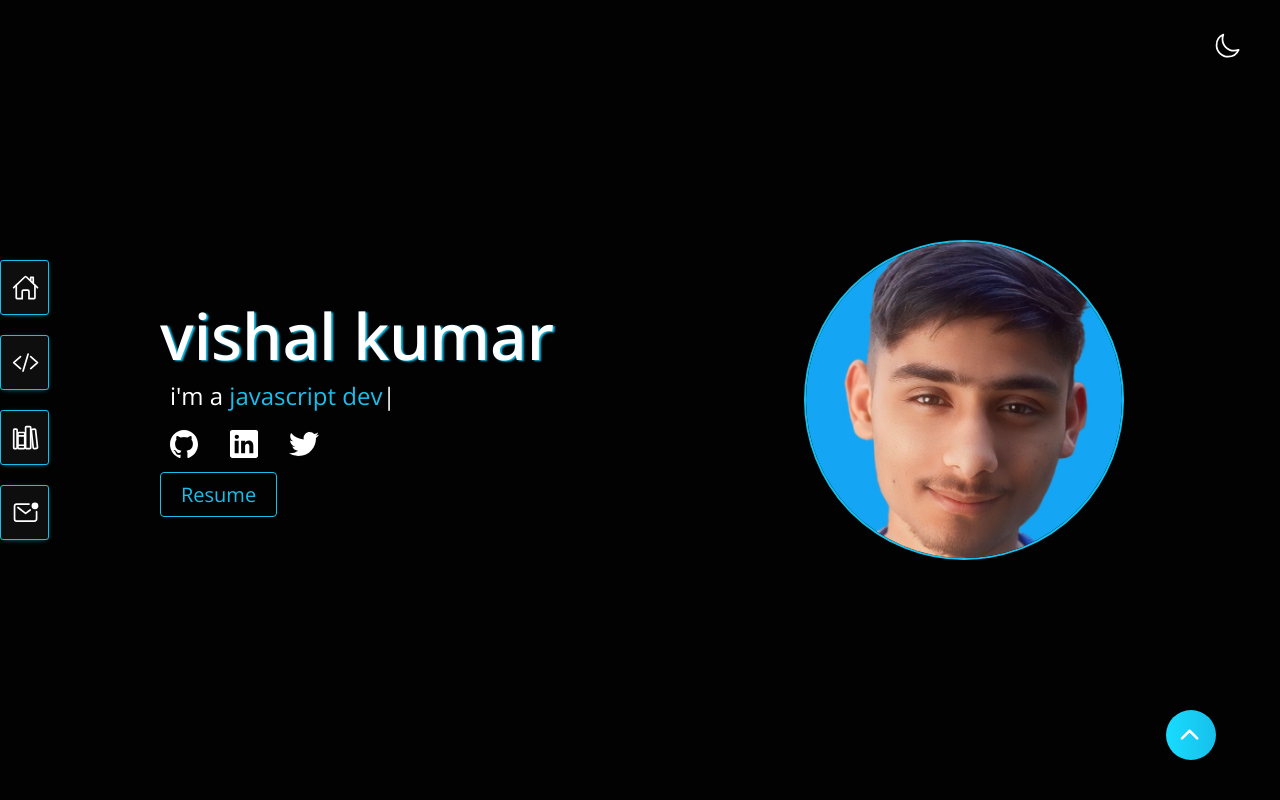
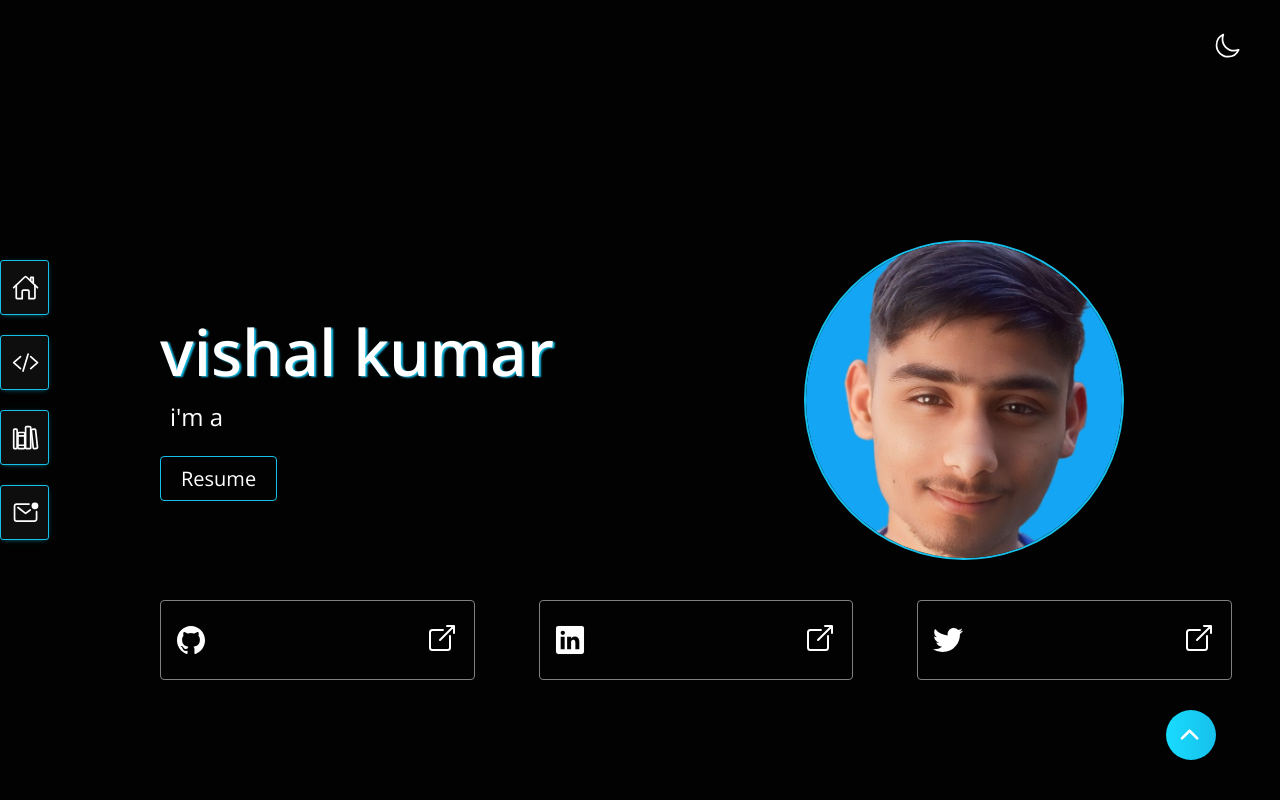
Before and after one commit to vishalkumar12323/Vishal-Portfolios-, a website built with Vite: page index.html in a window 1280 px wide. Shown: the top 800 px of the page. Built offline with nearby package versions, Linux system fonts and the light colour scheme.

Commit message:
update social-links section

```diff
--- a/index.html
+++ b/index.html
@@ -61,23 +61,6 @@
             <h1 class="my-name">vishal kumar</h1>
             <p class="about">i'm a <span id="element"></span></p>
 
-            <div class="social-link">
-              <ul>
-                <li>
-                  <a href="https://github.com/vishalkumar12323" class="s-link" target="_blank"><ion-icon
-                      name="logo-github" size="large" class="social-icon"></ion-icon></a>
-                </li>
-                <li>
-                  <a href="https://www.linkedin.com/in/vishal-ninaniya/" target="_blank" class="s-link"><ion-icon
-                      name="logo-linkedin" size="large" class="social-icon"></ion-icon></a>
-                </li>
-                <li>
-                  <a href="https://twitter.com/vishalkumar2654" class="s-link" target="_blank"><ion-icon
-                      name="logo-twitter" size="large" class="social-icon"></ion-icon></a>
-                </li>
-              </ul>
-            </div>
-
             <div class="buttons">
               <a class="btn" href="#">Resume</a>
             </div>
@@ -86,6 +69,23 @@
         <div class="right select">
           <div class="img-box">
             <img src="/images/profile-photo.jpeg" alt="vishal kumar" />
+          </div>
+        </div>
+
+        <div class="bottom">
+          <div class="link-box">
+            <div class="link-card">
+              <ion-icon name="logo-github" size="large" class="social-icon"></ion-icon>
+              <a href="https://github.com/vishalkumar12323" class="s-link" target="_blank"><ion-icon name="open-outline" size="large" class="social-icon"></ion-icon></a>
+            </div>
+            <div class="link-card">
+              <ion-icon name="logo-linkedin" size="large" class="social-icon"></ion-icon>
+              <a href="https://www.linkedin.com/in/vishal-ninaniya/" target="_blank" class="s-link"><ion-icon name="open-outline" size="large" class="social-icon"></ion-icon></a>
+            </div>
+            <div class="link-card">
+              <ion-icon name="logo-twitter" size="large" class="social-icon"></ion-icon>
+              <a href="https://twitter.com/vishalkumar2654" class="s-link" target="_blank"><ion-icon name="open-outline" size="large" class="social-icon"></ion-icon></a>
+            </div>
           </div>
         </div>
       </div>
@@ -294,7 +294,6 @@
     </section>
   </main>
 
-
   <!-- Footer Section ---------------------->
   <footer class="footer-section">
     <div class="container">
@@ -317,9 +316,8 @@
   <!-- script section  --------------------->
   <script type="module" src="javascript/main.js"></script>
   <script type="module" src="https://unpkg.com/ionicons@7.1.0/dist/ionicons/ionicons.esm.js"></script>
-  <script src="https://unpkg.com/typed.js@2.1.0/dist/typed.umd.js"></script>
-  <script>
-
+  <!-- <script src="https://unpkg.com/typed.js@2.1.0/dist/typed.umd.js"></script> -->
+  <!-- <script>
     const type = new Typed("#element", {
       strings: [
         "web developer",
@@ -332,7 +330,20 @@
 
     type.typeSpeed = 100;
     type.loop = true;
-  </script>
+  </script> -->
 </body>
 
 </html>
+
+<!-- <i class="fa-solid fa-code"></i> -->
+<!-- <i class="fa-solid fa-house"></i> -->
+<!-- <i class="fa-solid fa-bars"></i> -->
+<!-- <i class="fa-solid fa-envelope"></i> -->
+<!-- <i class="fa-brands fa-linkedin"></i> -->
+<!-- <i class="fa-solid fa-location-dot"></i> -->
+<!-- <i class="fa-brands fa-square-github"></i> -->
+<!-- <i class="fa-solid fa-mobile"></i> -->
+<!-- <i class="fa-brands fa-slack"></i> -->
+<!-- <i class="fa-solid fa-moon"></i> -->
+<!-- <i class="fa-solid fa-sun"></i> -->
+<!-- <i class="fa-solid fa-chevron-up"></i> -->
--- a/javascript/main.js
+++ b/javascript/main.js
@@ -1,15 +1,14 @@
 import projects from "./projects.json";
 import { card } from "./card";
 import { progressBar } from "./progress-bar";
-import { themeToggler } from "./web-theme"
-
+import { themeToggler } from "./web-theme";
 
 function init() {
   const mainSection = document.querySelector("#main");
 
-  const buttonElement = document.createElement('button');
+  const buttonElement = document.createElement("button");
   buttonElement.classList.add("top-button");
-  buttonElement.innerHTML = `<ion-icon name="chevron-up-outline"></ion-icon>`
+  buttonElement.innerHTML = `<ion-icon name="chevron-up-outline"></ion-icon>`;
   document.body.appendChild(buttonElement);
 
   themeToggler();
@@ -21,7 +20,7 @@ function init() {
       const [ent] = entry;
 
       if (!ent.isIntersecting) return;
-      progressBar();
+      // progressBar();
 
       observer.unobserve(skillSection);
     },
@@ -35,7 +34,8 @@ function init() {
 
   card(projects);
 
-  const mainSectionObserver = new IntersectionObserver((entries) => {
+  const mainSectionObserver = new IntersectionObserver(
+    (entries) => {
       const [ent] = entries;
 
       if (!ent.isIntersecting) {
@@ -43,10 +43,12 @@ function init() {
       } else {
         buttonElement.style.opacity = "1";
         buttonElement.addEventListener("click", () => {
-        window.scrollTo({ behavior: 'smooth', top: 0 });
+          window.scrollTo({ behavior: "smooth", top: 0 });
         });
       }
-  }, { root: null, threshold: 0 });
+    },
+    { root: null, threshold: 0 }
+  );
 
   mainSectionObserver.observe(mainSection);
 
@@ -58,12 +60,12 @@ function init() {
     header.classList.toggle("nav-active");
   });
 
-  header.addEventListener('click', (e) => {
+  header.addEventListener("click", (e) => {
     e.stopPropagation();
     header.classList.remove("nav-active");
   });
 
-  navbar.addEventListener('click', (e) => e.stopPropagation());
-};
+  navbar.addEventListener("click", (e) => e.stopPropagation());
+}
 
 init();
--- a/javascript/web-theme.js
+++ b/javascript/web-theme.js
@@ -2,34 +2,60 @@ const button = document.querySelector(".theme-button");
 const heroSection = document.querySelector(".hero-section");
 const footerSection = document.querySelector(".footer-section");
 const sectionTitle = document.querySelectorAll(".section-title h2");
+const socialIcons = document.querySelectorAll(".social-icon");
+const buttons = document.querySelectorAll(".btn");
 
 export function themeToggler() {
-    let theme = localStorage.getItem('web-theme') || 'dark';
-    document.body.classList.add(theme);
-    button.innerHTML = theme === "dark" ? `<ion-icon name="moon-outline"></ion-icon>` : `<ion-icon name="sunny-outline"></ion-icon>`;
+  let theme = localStorage.getItem("web-theme") || "dark";
+  document.body.classList.add(theme);
+  button.innerHTML =
+    theme === "dark"
+      ? `<ion-icon name="moon-outline"></ion-icon>`
+      : `<ion-icon name="sunny-outline"></ion-icon>`;
 
-    heroSection.style.backgroundColor = theme === 'dark' ? '#020202' : '#f5f6fa';
-    footerSection.style.backgroundColor = theme === 'dark' ? '#020202' : '#f5f6fa';
-    sectionTitle.forEach((ele) => ele.style.color = theme === 'dark' ? '#fff' : '#000');
-    button.addEventListener('click', () => {
-        if (theme === "dark") {
-            document.body.classList.remove('dark');
-            document.body.classList.add('light');
-            button.innerHTML = `<ion-icon name="sunny-outline"></ion-icon>`
-            localStorage.setItem("web-theme", 'light');
-            heroSection.style.backgroundColor = '#f5f6fa'
-            footerSection.style.backgroundColor = '#f5f6fa'
-            sectionTitle.forEach((ele) => ele.style.color = '#000');
-            theme = 'light';
-        } else {
-            document.body.classList.remove('light');
-            document.body.classList.add('dark');
-            button.innerHTML = `<ion-icon name="moon-outline"></ion-icon>`
-            heroSection.style.backgroundColor = '#020202'
-            footerSection.style.backgroundColor = '#020202'
-            sectionTitle.forEach((ele) => ele.style.color = '#fff');
-            localStorage.setItem("web-theme", 'dark');
-            theme = 'dark';
-        }
-    });
-};
+  heroSection.style.backgroundColor = theme === "dark" ? "#020202" : "#f5f6fa";
+  footerSection.style.backgroundColor =
+    theme === "dark" ? "#020202" : "#f5f6fa";
+  sectionTitle.forEach(
+    (ele) => (ele.style.color = theme === "dark" ? "#fff" : "#000")
+  );
+  socialIcons.forEach(
+    (icon) => (icon.style.color = theme === "dark" ? "#fff" : "#000")
+  );
+  buttons.forEach((btn) => {
+    btn.style.backgroundColor =
+      theme === "dark" ? "transparent" : "transparent";
+    btn.style.color = theme === "dark" ? "#fff" : "#000";
+  });
+  button.addEventListener("click", () => {
+    if (theme === "dark") {
+      document.body.classList.remove("dark");
+      document.body.classList.add("light");
+      button.innerHTML = `<ion-icon name="sunny-outline"></ion-icon>`;
+      localStorage.setItem("web-theme", "light");
+      heroSection.style.backgroundColor = "#f5f6fa";
+      footerSection.style.backgroundColor = "#f5f6fa";
+      sectionTitle.forEach((ele) => (ele.style.color = "#000"));
+      socialIcons.forEach((icon) => (icon.style.color = "#000"));
+      buttons.forEach((btn) => {
+        btn.style.backgroundColor = "transparent";
+        btn.style.color = "#000";
+      });
+      theme = "light";
+    } else {
+      document.body.classList.remove("light");
+      document.body.classList.add("dark");
+      button.innerHTML = `<ion-icon name="moon-outline"></ion-icon>`;
+      heroSection.style.backgroundColor = "#020202";
+      footerSection.style.backgroundColor = "#020202";
+      sectionTitle.forEach((ele) => (ele.style.color = "#fff"));
+      socialIcons.forEach((icon) => (icon.style.color = "#fff"));
+      buttons.forEach((btn) => {
+        btn.style.backgroundColor = "transparent";
+        btn.style.color = "#fff";
+      });
+      localStorage.setItem("web-theme", "dark");
+      theme = "dark";
+    }
+  });
+}
```
Also changed, not shown: css/desktop.min.css. Lines whose indentation alone changed are shown as unchanged.
